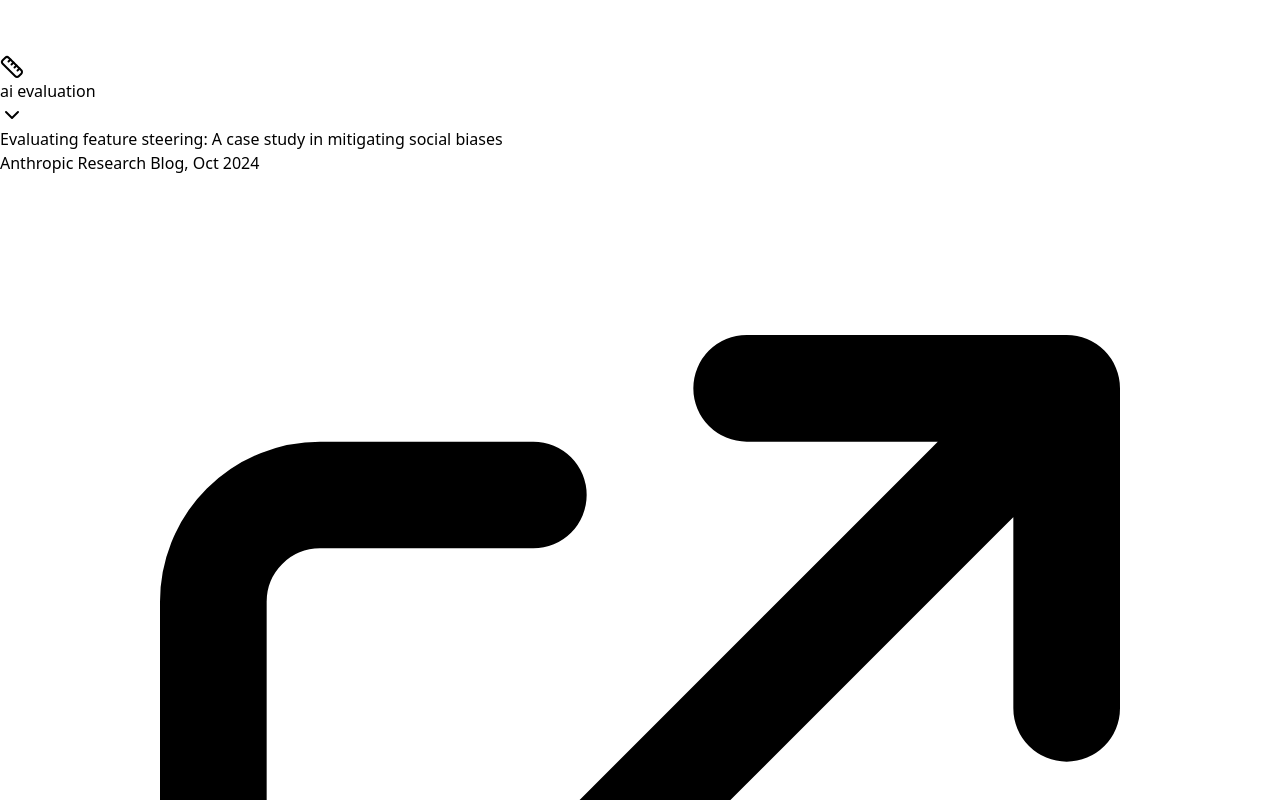
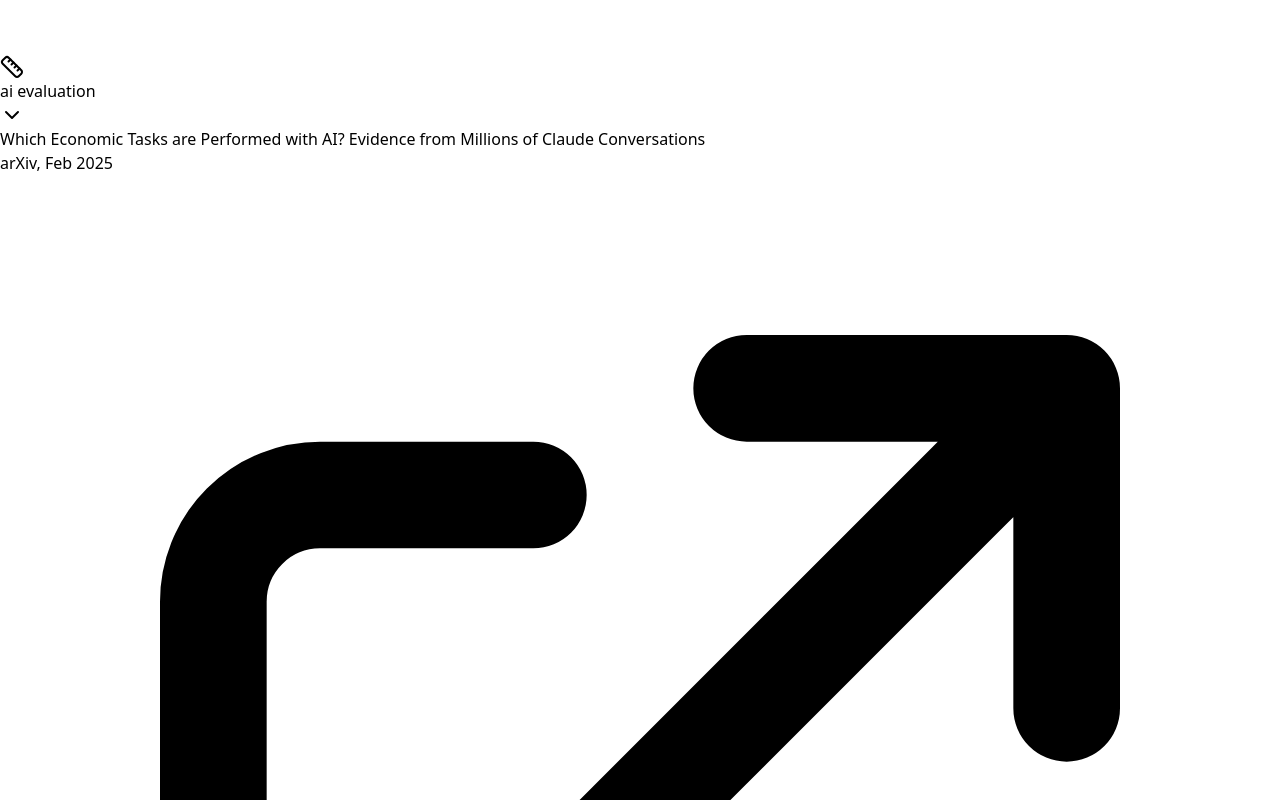
Before and after one commit to dganguli/pweb, a React (Vite) app: page / in a window 1280 px wide. Shown: the part 9120-9920 px from the top of the page. Built offline with nearby package versions, Linux system fonts and the light colour scheme.

Commit message:
title case for pubs

```diff
--- a/src/PersonalWebsite.tsx
+++ b/src/PersonalWebsite.tsx
@@ -135,12 +135,17 @@ const PersonalWebsite = () => {
       textColor: "text-orange-500",
       papers: [
         {
-          title: "Evaluating feature steering: A case study in mitigating social biases",
+          title: "Which Economic Tasks are Performed with AI? Evidence from Millions of Claude Conversations",
+          details: "arXiv, Feb 2025",
+          link: "https://assets.anthropic.com/m/2e23255f1e84ca97/original/Economic_Tasks_AI_Paper.pdf",
+        },
+        {
+          title: "Evaluating Feature Steering: A Case Study in Mitigating Social Biases",
           details: "Anthropic Research Blog, Oct 2024",
           link: "https://www.anthropic.com/research/evaluating-feature-steering"
         },
         {
-          title: "Towards measuring the representation of subjective global opinions in language models",
+          title: "Towards Measuring the Representation of Subjective Global Opinions in Language Models",
           details: "COLM, Oct 2024",
           link: "https://openreview.net/forum?id=zl16jLb91v#discussion"
         },
@@ -150,7 +155,7 @@ const PersonalWebsite = () => {
           link: "https://www.anthropic.com/research/measuring-model-persuasiveness"
         },
         {
-          title: "Evaluating and mitigating discrimination in language model decisions",
+          title: "Evaluating and Mitigating Discrimination in Language Model Decisions",
           details: "NeurIPS Algorithmic Fairness Workshop, Dec 2024",
           link: "https://arxiv.org/abs/2312.03689"
         },
@@ -175,17 +180,22 @@ const PersonalWebsite = () => {
       textColor: "text-yellow-600",
       papers: [
         {
-          title: "Challenges in evaluating AI systems",
+          title: "Anthropic Economic Index: Understanding AI’s Effects on the Economy Over Time",
+          details: "Anthropic Economic Index, Feb 2025",
+          link: "https://www.anthropic.com/economic-index"
+        },
+        {
+          title: "Challenges in Evaluating AI Systems",
           details: "Anthropic Research Blog, Oct 2023",
           link: "https://www.anthropic.com/research/evaluating-ai-systems"
         },
         {
-          title: "Opportunities and risks of LLMs for scalable deliberation with Polis",
+          title: "Opportunities and Risks of LLMs for Scalable Deliberation with Polis",
           details: "arXiv, Jun 2023",
           link: "https://arxiv.org/abs/2306.11932"
         },
         {
-          title: "Testing and mitigating elections-related risks",
+          title: "Testing and Mitigating Elections-related Risks from AI",
           details: "Anthropic Research Blog, Jun 2024",
           link: "https://www.anthropic.com/news/testing-and-mitigating-elections-related-risks"
         },
@@ -215,7 +225,7 @@ const PersonalWebsite = () => {
       textColor: "text-pink-500",
       papers: [
         {
-          title: "Neural and perceptual signatures of efficient sensory coding",
+          title: "Neural and Perceptual Signatures of Efficient Sensory Coding",
           details: "arXiv, Feb 2016",
           link: "https://arxiv.org/abs/1603.00058"
         },
@@ -240,7 +250,12 @@ const PersonalWebsite = () => {
       textColor: "text-purple-500",
       papers: [
         {
-          title: "Starfish: Open source image based transcriptomics and proteomics tools",
+          title: "Clio: Privacy-Preserving Insights into Real-World AI Use",
+          details: "Arxiv, Dec 2024",
+          link: "https://arxiv.org/abs/2412.13678"
+        },
+        {
+          title: "Starfish: Open Source Image Based Transcriptomics and Proteomics Tools",
           details: "JOSS, Jun 2020",
           link: "https://joss.theoj.org/papers/10.21105/joss.02440"
         },
```
